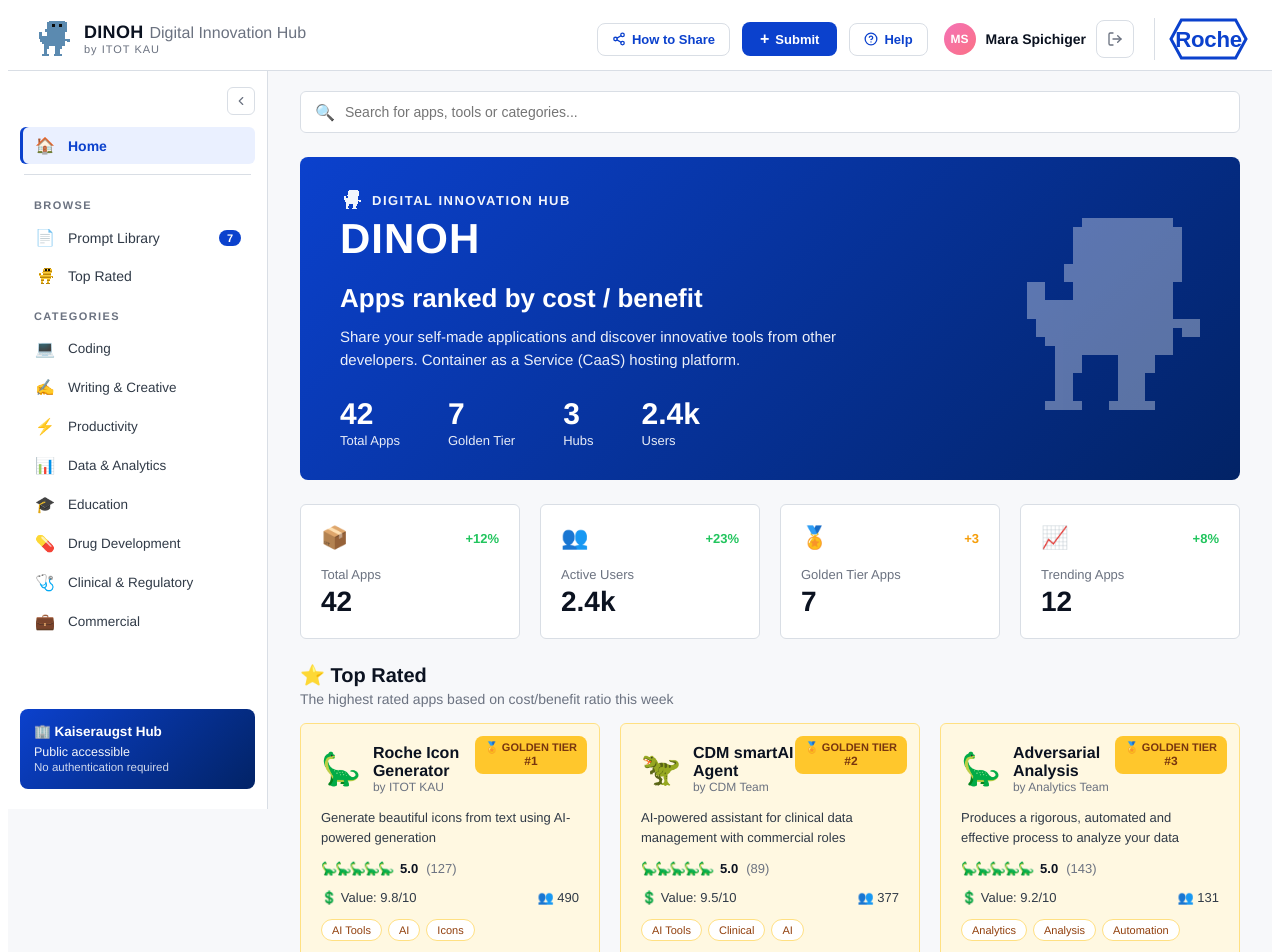
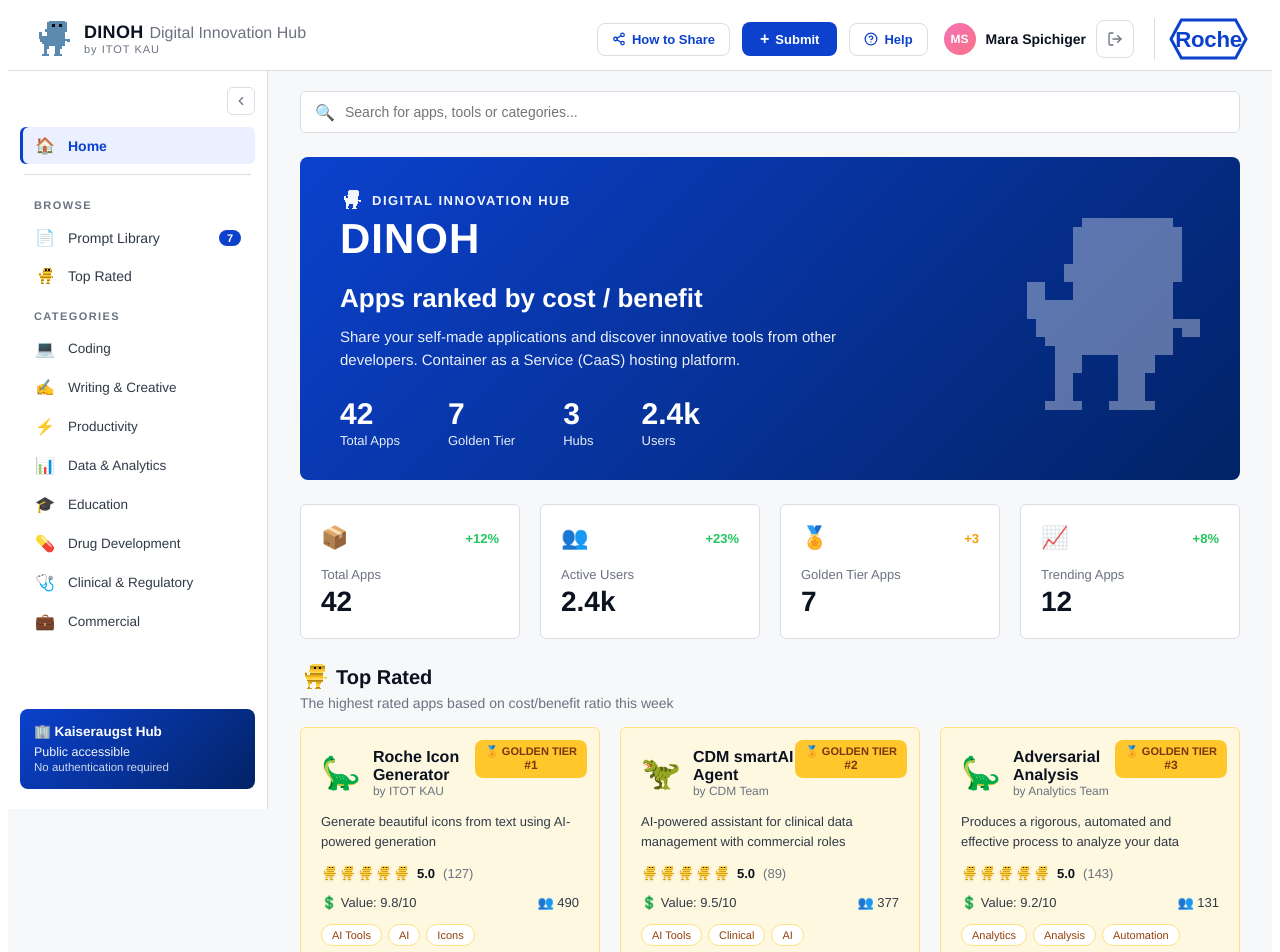
Before and after one commit to mspichiger/Dinoh-app, an Angular app in the folder Dinoh/: page / in a window 1280 px wide. Shown: the top 952 px of the page. Built offline with nearby package versions, Linux system fonts and the light colour scheme.

Commit message:
fix: dino logo

```diff
--- a/Dinoh/src/app/app.css
+++ b/Dinoh/src/app/app.css
@@ -380,7 +380,8 @@
 .stat-value { font-size: 28px; font-weight: 800; margin-top: 4px; }
 
 /* Top rated */
-.section-head h3 { font-size: 20px; margin: 0 0 4px; }
+.section-head h3 { font-size: 20px; margin: 0 0 4px; display: inline-flex; align-items: center; gap: 8px; }
+.section-head .section-dino { width: 28px; height: 28px; object-fit: contain; }
 .section-head p { color: var(--gray-500); font-size: 14px; margin: 0; }
 
 .cards {
--- a/Dinoh/src/app/app.html
+++ b/Dinoh/src/app/app.html
@@ -175,7 +175,10 @@
 
         <section class="top-rated">
             <div class="section-head">
-                <h3>⭐ Top Rated</h3>
+                <h3>
+                    <img class="section-dino" src="dino-gold.svg" alt="" />
+                    Top Rated
+                </h3>
                 <p>The highest rated apps based on cost/benefit ratio this week</p>
             </div>
 
@@ -195,7 +198,13 @@
                     </div>
                     <p class="app-desc">{{ app.description }}</p>
                     <div class="rating">
-                        <span class="dino-rating">🦕🦕🦕🦕🦕</span>
+                        <span class="dino-rating">
+                            <img class="rating-dino" src="dino-gold.svg" alt="" />
+                            <img class="rating-dino" src="dino-gold.svg" alt="" />
+                            <img class="rating-dino" src="dino-gold.svg" alt="" />
+                            <img class="rating-dino" src="dino-gold.svg" alt="" />
+                            <img class="rating-dino" src="dino-gold.svg" alt="" />
+                        </span>
                         <span class="rating-value">{{ app.rating.toFixed(1) }}</span>
                         <span class="rating-reviews">({{ app.reviews }})</span>
                     </div>
```
